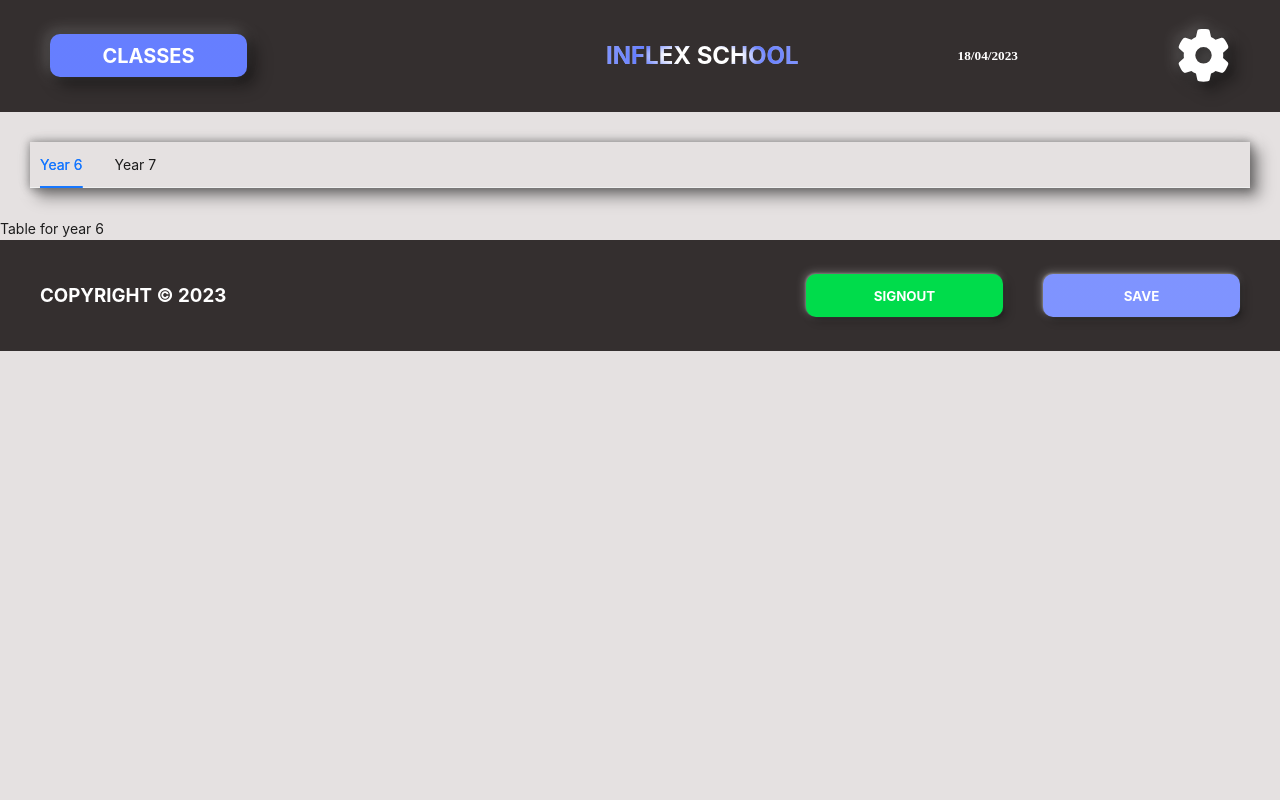
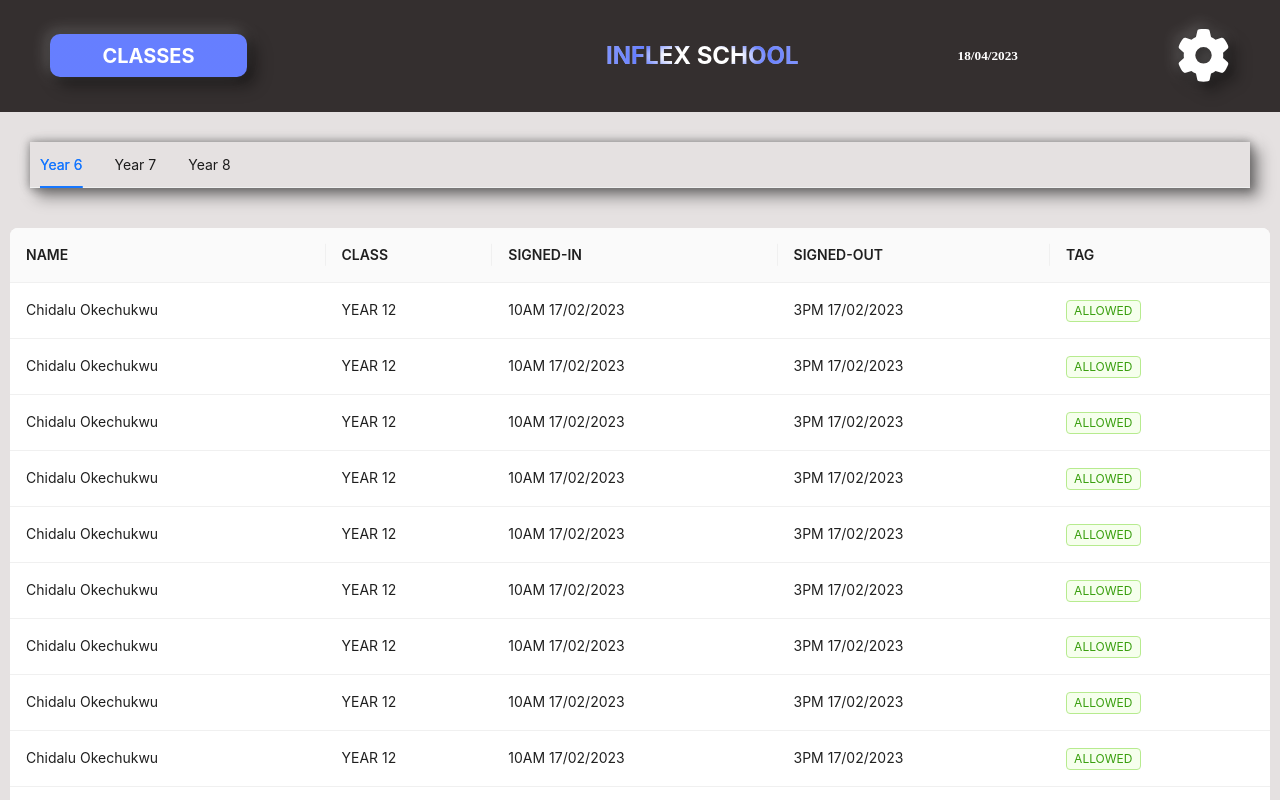
Before and after one commit to Chidalu567/InflexSchool, a Next.js app in the folder frontend/: page / in a window 1280 px wide. Shown: the top 800 px of the page. Built offline with nearby package versions, Linux system fonts and the light colour scheme.

Commit message:
initilised Redux with the application having only one state (freedom). Worked on the Gear Functionality and the Signout Functionality. updated the project detail on github.

```diff
--- /dev/null
+++ b/frontend/Redux/Reducers/Restrict.js
@@ -0,0 +1,33 @@
+import { createSlice } from "@reduxjs/toolkit";
+/**
+ * The Restrict Reducer
+ * This Reducer sets the action for the tags for each student. It could be Allowed or Disallow.
+ */
+
+const restrictSlice = createSlice({
+  name: "restrict",
+  initialState: {
+    freedom: "ALLOWED",
+  },
+  reducers: {
+    /**
+     *
+     * @param {string} state
+     * @param {object} action data passed
+     */
+    Restrict_Action(state, action) {
+      console.log(action);
+      state.freedom = action.payload;
+    },
+
+    UnRestrict_Action(state, action) {
+      state.freedom = action.payload;
+    },
+  },
+});
+
+//export action
+export const { Restrict_Action, UnRestrict_Action } = restrictSlice.actions;
+
+// export reducer
+export default restrictSlice.reducer;
--- /dev/null
+++ b/frontend/Redux/store.js
@@ -0,0 +1,8 @@
+import { configureStore } from "@reduxjs/toolkit";
+import Restrict_Reducer from "./Reducers/Restrict";
+
+export default configureStore({
+  reducer: {
+    restrict: Restrict_Reducer,
+  },
+});
--- a/frontend/components/ClassComponent/Table.js
+++ b/frontend/components/ClassComponent/Table.js
@@ -1,9 +1,12 @@
-import React from "react";
-import { Table } from "antd";
+import React, { useState } from "react";
+import { Table, Tag } from "antd";
 import styled from "styled-components";
+import { useSelector } from "react-redux";
 
 // UI components
-const Container = styled.main``;
+const Container = styled.main`
+  margin: 10px;
+`;
 
 /**
  * This component is to be rendered during tab switching. It contains the table where each student information would be displayed.
@@ -11,15 +14,95 @@ const Container = styled.main``;
  */
 
 export const DataTable = (param) => {
-  // Table columns
+  // redux state
+  const { freedom } = useSelector((state) => state.restrict);
+  console.log(freedom);
+
+  //state to hold the class year.
+  const [classYear, setClassYear] = useState(param);
+
   const tableColumns = [
     {
-      title: "Name",
+      title: "NAME",
       dataIndex: "name",
       key: "name",
     },
+    {
+      title: "CLASS",
+      dataIndex: "class",
+      key: "class",
+    },
+    {
+      title: "SIGNED-IN",
+      dataIndex: "signedIn",
+      key: "signedIn",
+    },
+    {
+      title: "SIGNED-OUT",
+      dataIndex: "signedOut",
+      key: "signedOut",
+    },
+    {
+      title: "TAG",
+      dataIndex: "tag",
+      key: "tag",
+      render: (_, { tag }) => (
+        <>
+          {tag.map((studentTag) => {
+            let color = "red";
+            if (studentTag == "ALLOWED") {
+              color = "green";
+            } else {
+              color = "red";
+            }
+            return (
+              <Tag color={color} key={studentTag}>
+                {studentTag.toUpperCase()}
+              </Tag>
+            );
+          })}
+        </>
+      ),
+    },
   ];
 
+  const tableDatas = [];
+
+  for (var i = 0; i < 100; i++) {
+    if (classYear.itemKey == 7) {
+      tableDatas.push({
+        key: `${i}`,
+        name: "Ebuka Okechukwu",
+        class: "YEAR 12",
+        signedIn: "10AM 17/02/2023",
+        signedOut: "3PM 17/02/2023",
+        tag: [freedom],
+      });
+    } else if (classYear.itemKey == 8) {
+      tableDatas.push({
+        key: `${i}`,
+        name: "Justice Okechukwu",
+        class: "YEAR 12",
+        signedIn: "10AM 17/02/2023",
+        signedOut: "3PM 17/02/2023",
+        tag: [freedom],
+      });
+    } else {
+      tableDatas.push({
+        key: `${i}`,
+        name: "Chidalu Okechukwu",
+        class: "YEAR 12",
+        signedIn: "10AM 17/02/2023",
+        signedOut: "3PM 17/02/2023",
+        tag: [freedom],
+      });
+    }
+  }
+
   // Default Table Row
-  return <Container>{`Table for year ${param.itemKey}`}</Container>;
+  return (
+    <Container>
+      <Table columns={tableColumns} dataSource={tableDatas} />
+    </Container>
+  );
 };
--- a/frontend/components/Interfaces/LayoutInterfaces/Footer.js
+++ b/frontend/components/Interfaces/LayoutInterfaces/Footer.js
@@ -1,5 +1,11 @@
 import React from "react";
 import styled from "styled-components";
+import { Modal, Button } from "antd";
+import { useState } from "react";
+import { useSelector, useDispatch } from "react-redux";
+import { faCircleExclamation } from "@fortawesome/free-solid-svg-icons";
+import { FontAwesomeIcon } from "@fortawesome/react-fontawesome";
+import { Restrict_Action } from "@/Redux/Reducers/Restrict";
 
 // Footer UI components
 const Footer = styled.div`
@@ -59,15 +65,136 @@ const Save = styled.button`
   margin-left: 40px;
 `;
 
+const ModalText = styled.h4``;
+const ModalContainer = styled.div`
+  background: var(
+    --created-blue,
+    linear-gradient(0deg, #0029ff 0%, #0029ff 100%),
+    #fff
+  );
+  color: #fff;
+  display: flex;
+  flex-direction: column;
+  justify-content: center;
+  flex-shrink: 0;
+  font-size: 20px;
+  font-family: Inter;
+  word-spacing: 8em;
+  padding: 20px;
+`;
+
+const ModalIcon = styled.div``;
+const RestrictModalText = styled.h4``;
+const RestrictModalContainer = styled.div`
+  display: flex;
+  flex-direction: column;
+  justify-content: center;
+`;
+
 // Application component
 const PageFooter = () => {
+  // Check redux state if the action is restricted
+  const { freedom } = useSelector((state) => state.restrict);
+  console.log(`${freedom} displayed from footer`);
+
+  const dispatch = useDispatch();
+
+  // state to handle modal state
+  const [isModalOpen, setIsModalOpen] = useState(false);
+  const [isStaffgrantOpen, setIsStaffgrantOpen] = useState(false);
+
+  // Function to handle signout action
+  const showModal = () => {
+    setIsModalOpen(true);
+  };
+
+  const closeModal = () => {
+    setIsModalOpen(false);
+  };
+
+  const showGrantModal = () => {
+    setIsModalOpen(false);
+    setIsStaffgrantOpen(true);
+  };
+
+  const closeStaffGrantModal = () => {
+    dispatch(Restrict_Action("ALLOWED"));
+    setIsStaffgrantOpen(false);
+    setIsModalOpen(true);
+  };
+  // Function to handle save action
   return (
     <Footer>
       <Copyright>COPYRIGHT © 2023</Copyright>
       <div>
-        <Signout>SIGNOUT</Signout>
+        <Signout onClick={() => showModal()}>SIGNOUT</Signout>
         <Save>SAVE</Save>
       </div>
+      {freedom === "ALLOWED" ? (
+        <Modal
+          title="Signout"
+          open={isModalOpen}
+          centered={true}
+          onCancel={() => closeModal()}
+          onOk={() => closeModal()}
+          width={497}
+        >
+          <ModalContainer>
+            <ModalText>Name: Fortune</ModalText>
+            <ModalText>Class: year12</ModalText>
+            <ModalText>SignedIn: -------</ModalText>
+            <ModalText>SignedOut: -------</ModalText>
+          </ModalContainer>
+        </Modal>
+      ) : isStaffgrantOpen === false ? (
+        <Modal
+          title="Signout Restrict"
+          open={isModalOpen}
+          centered={true}
+          onCancel={() => closeModal()}
+          onOk={() => closeModal()}
+          width={497}
+          footer={[
+            <Button key="grant access" onClick={() => showGrantModal()}>
+              STAFF GRANT
+            </Button>,
+          ]}
+        >
+          <RestrictModalContainer>
+            <ModalIcon>
+              <FontAwesomeIcon
+                icon={faCircleExclamation}
+                style={{ paddingLeft: "206px" }}
+              />
+            </ModalIcon>
+            <RestrictModalText>
+              Admin has restricted Signout access, please see staff for access.
+            </RestrictModalText>
+          </RestrictModalContainer>
+        </Modal>
+      ) : (
+        <Modal
+          title="StaffGrant"
+          open={isStaffgrantOpen}
+          centered={true}
+          onCancel={() => closeStaffGrantModal()}
+          onOk={() => closeStaffGrantModal()}
+          width={497}
+        >
+          <RestrictModalContainer>
+            <ModalIcon>
+              <FontAwesomeIcon
+                icon={faCircleExclamation}
+                style={{ paddingLeft: "206px" }}
+              />
+            </ModalIcon>
+            <RestrictModalText>
+              Please, place your fingerprint to grant access to the student.
+            </RestrictModalText>
+            <RestrictModalText>Scan your Fingerprint</RestrictModalText>
+          </RestrictModalContainer>
+        </Modal>
+      )}
     </Footer>
   );
 };
--- a/frontend/components/Layout/Layout.js
+++ b/frontend/components/Layout/Layout.js
@@ -14,7 +14,7 @@ export const Layout = ({ children }) => {
           content="School Management Application for E-records"
         />
         <meta name="author" content="Chidalu Okechukwu" />
-        <meta httpEquiv="refresh" content="60" />
+        {/* <meta httpEquiv="refresh" content="60" /> */}
       </Head>
 
       {/* Page header component */}
--- a/frontend/package.json
+++ b/frontend/package.json
@@ -1,12 +1,12 @@
 {
-  "name": "frontend",
+  "name": "inflexschool",
   "version": "0.1.0",
   "private": true,
   "scripts": {
     "dev": "next dev",
     "build": "next build",
     "start": "next start",
-    "lint": "next lint",
+    "lint": "eslint .",
     "test": "jest",
     "coverage": "jest --coverage"
   },
@@ -15,12 +15,14 @@
     "@fortawesome/free-solid-svg-icons": "^6.4.0",
     "@fortawesome/react-fontawesome": "^0.2.0",
     "@next/font": "13.3.0",
+    "@reduxjs/toolkit": "^1.9.5",
     "antd": "^5.4.2",
     "eslint": "8.38.0",
     "eslint-config-next": "13.3.0",
     "next": "13.3.0",
     "react": "18.2.0",
     "react-dom": "18.2.0",
+    "react-redux": "^8.0.5",
     "styled-components": "^5.3.9"
   },
   "devDependencies": {
--- a/frontend/pages/_app.js
+++ b/frontend/pages/_app.js
@@ -3,11 +3,22 @@ import { Layout } from "../components/Layout/Layout";
 import "@fortawesome/fontawesome-svg-core/styles.css";
 import { config } from "@fortawesome/fontawesome-svg-core";
 config.autoAddCss = false;
+import React from "react";
+import { Provider } from "react-redux";
+import redux_store from "../Redux/store";
 
-export default function App({ Component, pageProps }) {
+export default function ({ Component, pageProps }) {
   return (
-    <Layout>
-      <Component {...pageProps} />
-    </Layout>
+    <Provider store={redux_store}>
+      <Layout>
+        <Component {...pageProps} />
+      </Layout>
+    </Provider>
   );
 }
+
+// wrap the entire application with the redux wrapper
+/**
+ * The main reason we use the redux-wrapper is because next-js does not support
+ * redux. We wrap the application with a redux wrapper.
+ */
--- a/frontend/pages/index.js
+++ b/frontend/pages/index.js
@@ -18,6 +18,11 @@ const HomePage = () => {
       key: "7",
       label: "Year 7",
       children: <DataTable itemKey={7} />,
+    },
+    {
+      key: "8",
+      label: "Year 8",
+      children: <DataTable itemKey={8} />,
     },
   ];
 
```
Also changed, not shown: frontend/components/Interfaces/LayoutInterfaces/Header.js (+24 -5 lines), frontend/.eslintrc.json, 1 other file (tests, documents, lock files or other folders).
